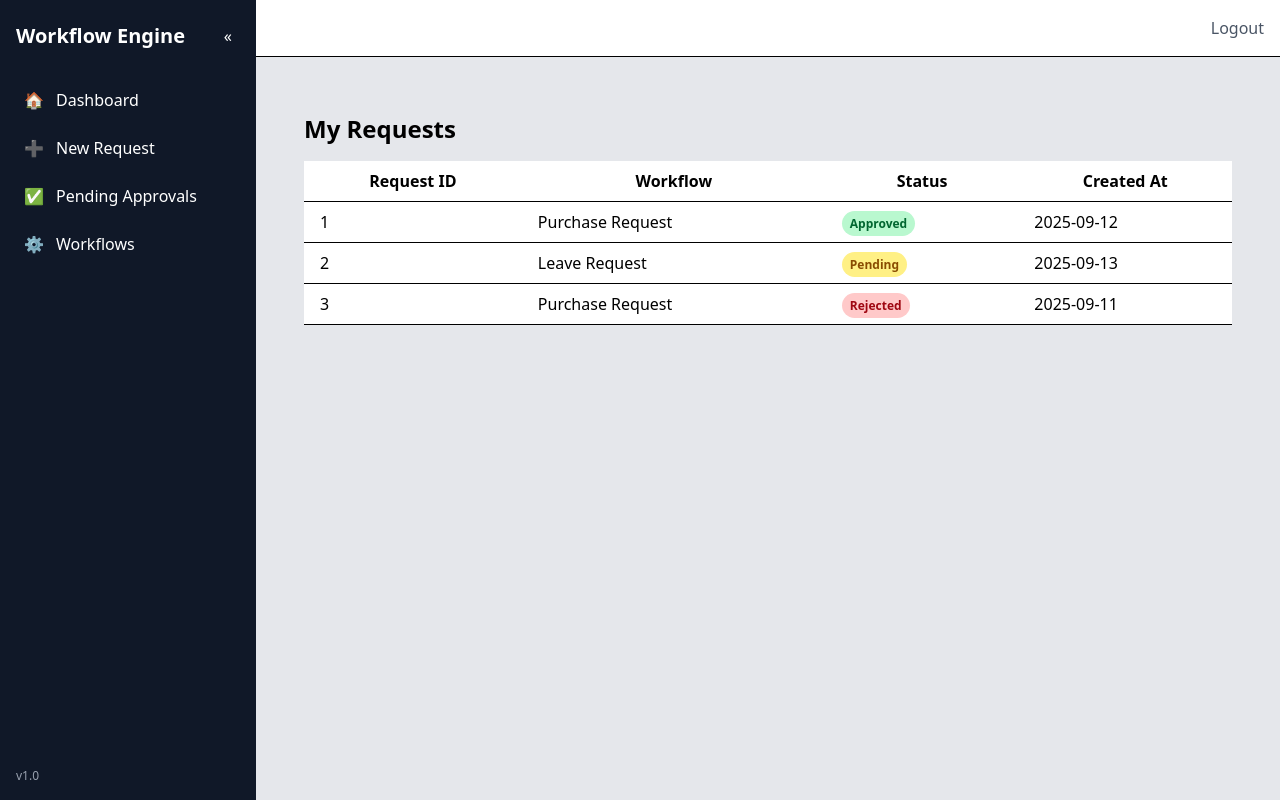
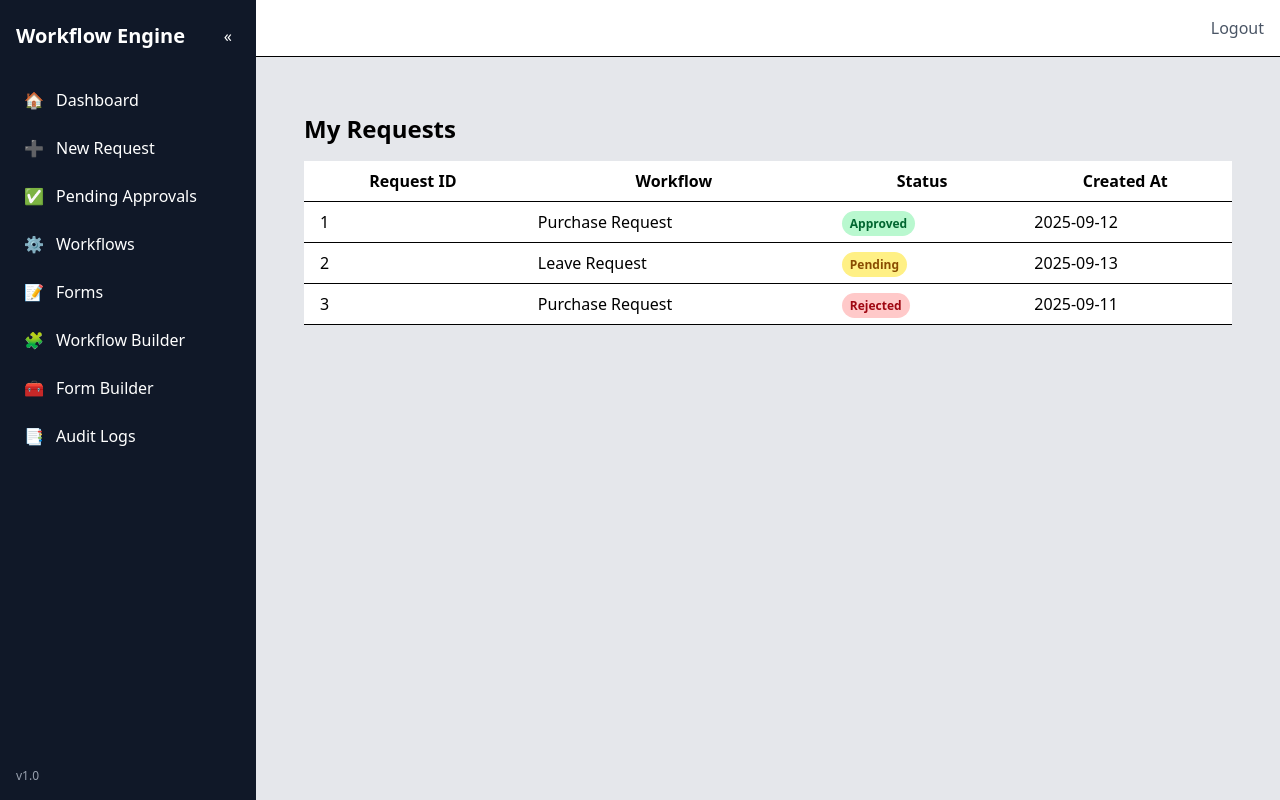
Before and after one commit to tagresorts/flow, a Laravel app: page /dashboard in a window 1280 px wide. Run offline with Laravel 12, Linux system fonts and the light colour scheme; the visitor is signed in with stand-in values (Sample User, id 1); style sheets or scripts are compiled from the project's sources; parts of the project's set-up code (start-up, migrations or seed data) failed here and were passed over; some libraries are stand-ins or nearby versions.

Commit message:
feat(spa): scaffold Vue Router SPA aligned with BRD; pages, router, App mount; sidebar RouterLinks; dashboard mounts SPA

```diff
--- /dev/null
+++ b/workflow-engine/resources/js/App.vue
@@ -0,0 +1,12 @@
+<template>
+    <AuthenticatedLayout>
+        <RouterView />
+    </AuthenticatedLayout>
+
+
+</template>
+
+<script setup>
+import { RouterView } from 'vue-router';
+import AuthenticatedLayout from '@/Layouts/AuthenticatedLayout.vue';
+</script>
--- a/workflow-engine/resources/js/components/Sidebar.vue
+++ b/workflow-engine/resources/js/components/Sidebar.vue
@@ -14,28 +14,52 @@
         <nav class="flex-1">
             <ul>
                 <li class="mb-2">
-                    <a href="/dashboard" class="flex items-center gap-3 p-2 rounded hover:bg-gray-800" title="Dashboard">
+                    <RouterLink :to="{ name: 'dashboard' }" class="flex items-center gap-3 p-2 rounded hover:bg-gray-800" title="Dashboard">
                         <span>🏠</span>
                         <span v-if="!collapsed">Dashboard</span>
-                    </a>
+                    </RouterLink>
                 </li>
                 <li class="mb-2">
-                    <a href="/ui/requests/new" class="flex items-center gap-3 p-2 rounded hover:bg-gray-800" title="New Request">
+                    <RouterLink :to="{ name: 'request-new' }" class="flex items-center gap-3 p-2 rounded hover:bg-gray-800" title="New Request">
                         <span>➕</span>
                         <span v-if="!collapsed">New Request</span>
-                    </a>
+                    </RouterLink>
                 </li>
                 <li class="mb-2">
-                    <a href="/ui/approvals" class="flex items-center gap-3 p-2 rounded hover:bg-gray-800" title="Approvals">
+                    <RouterLink :to="{ name: 'approvals' }" class="flex items-center gap-3 p-2 rounded hover:bg-gray-800" title="Approvals">
                         <span>✅</span>
                         <span v-if="!collapsed">Pending Approvals</span>
-                    </a>
+                    </RouterLink>
                 </li>
                 <li class="mb-2">
-                    <a href="/ui/workflows" class="flex items-center gap-3 p-2 rounded hover:bg-gray-800" title="Workflows">
+                    <RouterLink :to="{ name: 'workflows' }" class="flex items-center gap-3 p-2 rounded hover:bg-gray-800" title="Workflows">
                         <span>⚙️</span>
                         <span v-if="!collapsed">Workflows</span>
-                    </a>
+                    </RouterLink>
+                </li>
+                <li class="mb-2">
+                    <RouterLink :to="{ name: 'forms' }" class="flex items-center gap-3 p-2 rounded hover:bg-gray-800" title="Forms">
+                        <span>📝</span>
+                        <span v-if="!collapsed">Forms</span>
+                    </RouterLink>
+                </li>
+                <li class="mb-2">
+                    <RouterLink :to="{ name: 'workflow-builder' }" class="flex items-center gap-3 p-2 rounded hover:bg-gray-800" title="Workflow Builder">
+                        <span>🧩</span>
+                        <span v-if="!collapsed">Workflow Builder</span>
+                    </RouterLink>
+                </li>
+                <li class="mb-2">
+                    <RouterLink :to="{ name: 'form-builder' }" class="flex items-center gap-3 p-2 rounded hover:bg-gray-800" title="Form Builder">
+                        <span>🧰</span>
+                        <span v-if="!collapsed">Form Builder</span>
+                    </RouterLink>
+                </li>
+                <li class="mb-2">
+                    <RouterLink :to="{ name: 'audit' }" class="flex items-center gap-3 p-2 rounded hover:bg-gray-800" title="Audit Logs">
+                        <span>📑</span>
+                        <span v-if="!collapsed">Audit Logs</span>
+                    </RouterLink>
                 </li>
             </ul>
         </nav>
--- /dev/null
+++ b/workflow-engine/resources/js/pages/ApprovalsPage.vue
@@ -0,0 +1,6 @@
+<template>
+    <div class="bg-white p-6 rounded shadow">
+        <h1 class="text-xl font-bold mb-4">Pending Approvals</h1>
+        <p class="text-gray-600">Approvals list UI coming per BRD (filters, delegation, bulk actions).</p>
+    </div>
+</template>
--- /dev/null
+++ b/workflow-engine/resources/js/pages/AuditLogsPage.vue
@@ -0,0 +1,6 @@
+<template>
+    <div class="bg-white p-6 rounded shadow">
+        <h1 class="text-xl font-bold mb-4">Audit Logs</h1>
+        <p class="text-gray-600">Immutable audit trail UI to be implemented.</p>
+    </div>
+</template>
--- /dev/null
+++ b/workflow-engine/resources/js/pages/DashboardPage.vue
@@ -0,0 +1,7 @@
+<template>
+    <Dashboard />
+</template>
+
+<script setup>
+import Dashboard from '@/components/Dashboard.vue';
+</script>
--- /dev/null
+++ b/workflow-engine/resources/js/pages/FormBuilderPage.vue
@@ -0,0 +1,6 @@
+<template>
+    <div class="bg-white p-6 rounded shadow">
+        <h1 class="text-xl font-bold mb-4">Form Builder</h1>
+        <p class="text-gray-600">Visual form designer per BRD.</p>
+    </div>
+</template>
--- /dev/null
+++ b/workflow-engine/resources/js/pages/FormsPage.vue
@@ -0,0 +1,6 @@
+<template>
+    <div class="bg-white p-6 rounded shadow">
+        <h1 class="text-xl font-bold mb-4">Forms</h1>
+        <p class="text-gray-600">Manage form templates per BRD.</p>
+    </div>
+</template>
--- /dev/null
+++ b/workflow-engine/resources/js/pages/NewRequestPage.vue
@@ -0,0 +1,10 @@
+<template>
+    <div class="bg-white p-6 rounded shadow">
+        <h1 class="text-xl font-bold mb-4">New Request</h1>
+        <RequestForm />
+    </div>
+</template>
+
+<script setup>
+import RequestForm from '@/components/RequestForm.vue';
+</script>
--- /dev/null
+++ b/workflow-engine/resources/js/pages/WorkflowBuilderPage.vue
@@ -0,0 +1,6 @@
+<template>
+    <div class="bg-white p-6 rounded shadow">
+        <h1 class="text-xl font-bold mb-4">Workflow Builder</h1>
+        <p class="text-gray-600">Drag-and-drop builder (to implement with Drawflow/GoJS).</p>
+    </div>
+</template>
--- /dev/null
+++ b/workflow-engine/resources/js/pages/WorkflowsPage.vue
@@ -0,0 +1,6 @@
+<template>
+    <div class="bg-white p-6 rounded shadow">
+        <h1 class="text-xl font-bold mb-4">Workflows</h1>
+        <p class="text-gray-600">Manage workflows. Builder via Workflow Builder page.</p>
+    </div>
+</template>
--- a/workflow-engine/resources/views/dashboard.blade.php
+++ b/workflow-engine/resources/views/dashboard.blade.php
@@ -1,7 +1,3 @@
 <x-layouts.app>
-    <div id="app">
-        <authenticated-layout>
-            <dashboard></dashboard>
-        </authenticated-layout>
-    </div>
+    <div id="app"></div>
 </x-layouts.app>
--- a/workflow-engine/routes/web.php
+++ b/workflow-engine/routes/web.php
@@ -13,11 +13,11 @@ Route::middleware(['auth'])->group(function () {
     Route::get('/dashboard', function () {
         return view('dashboard');
     })->name('dashboard');
+    Route::get('/dashboard/{any}', function () {
+        return view('dashboard');
+    })->where('any', '.*');
 
-    // Lightweight UI placeholder routes to avoid blank pages while backend APIs are built
-    Route::view('/ui/requests/new', 'ui.request-new')->name('ui.requests.new');
-    Route::view('/ui/approvals', 'ui.approvals')->name('ui.approvals');
-    Route::view('/ui/workflows', 'ui.workflows')->name('ui.workflows');
+    // (SPA handles subpages under /dashboard)
 
     Route::resource('workflows', WorkflowController::class);
     Route::resource('requests', RequestController::class)->except(['edit', 'update', 'destroy']);
```
Also changed, not shown: workflow-engine/resources/js/app.js (+3 -13 lines), workflow-engine/resources/js/router/index.js (added, +30 -0 lines).
